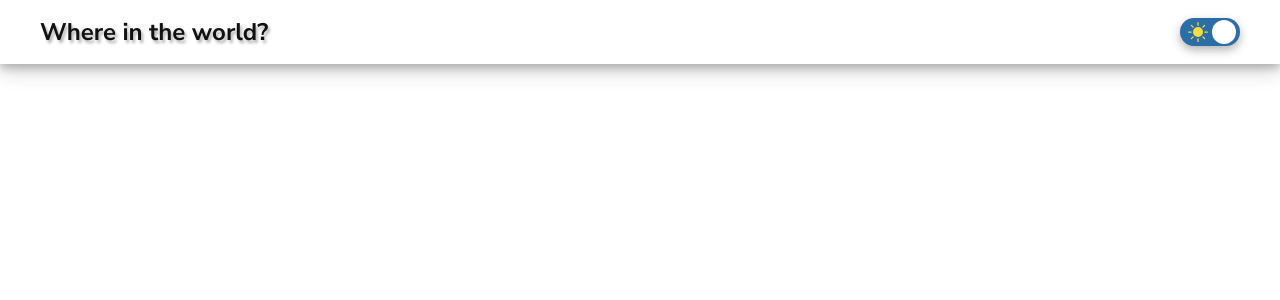
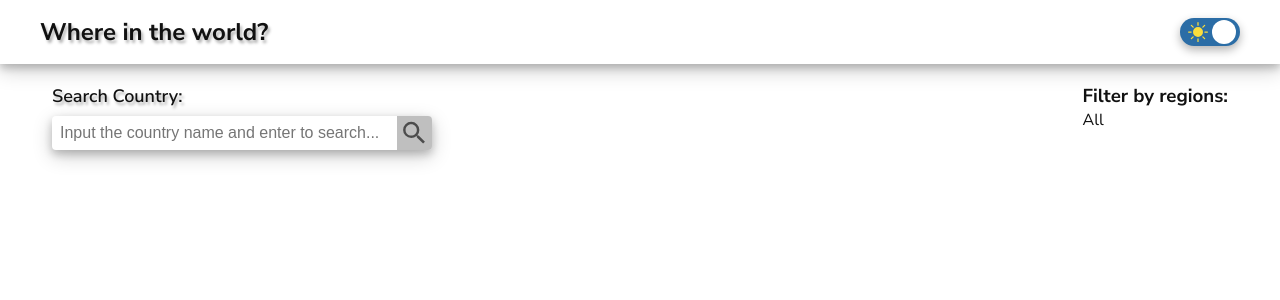
Before and after one commit to trongkhanh11/Intro2SE, a React (Create React App) app: page / in a window 1280 px wide. Shown: the top 300 px of the page. Built offline with nearby package versions, Linux system fonts and the light colour scheme.

Commit message:
Add Search

```diff
--- a/src/App.css
+++ b/src/App.css
@@ -12,16 +12,18 @@
 :root {
   --IconSwitchColor: hsl(51, 96%, 61%);
   --ToggleButtonBackground: hsl(208, 59%, 41%);
+  --TextShadow: 2px 3px 3px rgba(0, 0, 0, 0.3);
+  --BoxShadow: 0 4px 8px 0 rgba(0, 0, 0, 0.2), 0 6px 20px 0 rgba(0, 0, 0, 0.2);
 }
 
 .darkTheme {
   background-color: rgba(7, 49, 85, 0.572);
   color: #fff;
-  box-shadow: 0 4px 8px 0 rgba(0, 0, 0, 0.2), 0 6px 20px 0 rgba(0, 0, 0, 0.2);
+  box-shadow: var(--BoxShadow);
 }
 
 .lightTheme {
   background-color: #fff;
   color: #111;
-  box-shadow: 0 4px 8px 0 rgba(0, 0, 0, 0.2), 0 6px 20px 0 rgba(0, 0, 0, 0.2);
+  box-shadow: var(--BoxShadow);
 }
--- a/src/App.js
+++ b/src/App.js
@@ -1,12 +1,34 @@
+import { useContext } from 'react';
+import styled from 'styled-components';
 import './App.css';
 import Header from './Components/Header';
+import MainContent from './Components/MainContent';
+import {ThemeContext} from './Components/ThemeContext/themeContext';
 
 function App() {
+  const themeContext = useContext(ThemeContext);
   return (
-    <div className="App">
+    <AppContainer className={themeContext.theme}>
       <Header />
-    </div>
+      <ContentContainer>
+        <MainContent/>
+      </ContentContainer>
+    </AppContainer>
   );
 }
 
 export default App;
+
+const AppContainer = styled.div`
+  height: 100vh;
+  width: 100%;
+  overflow: hidden;
+`
+
+const ContentContainer = styled.div`
+  max-width: 1200px;
+  display: block;
+  width: 100%;
+  margin: 0 auto;
+  padding: 0 12px;
+`
--- a/src/Components/Header/SwitchMode.js
+++ b/src/Components/Header/SwitchMode.js
@@ -29,7 +29,7 @@
             }
             else {
                 refCircle.current.style.background = '#fff';
-                refToggle.current.style.background = 'hsl(208, 59%, 41%)';
+                refToggle.current.style.background = 'var(--ToggleButtonBackground)';
             }
         }
         changeBackgroundButton();
--- /dev/null
+++ b/src/Components/MainContent/SearchAndFilter/Filter.js
@@ -0,0 +1,12 @@
+import React from "react";
+
+function Filter(props) {
+    return (
+        <div>
+            <h3>Filter by regions:</h3>
+            <span>All</span>
+        </div>
+    )
+}
+
+export default Filter;
--- /dev/null
+++ b/src/Components/MainContent/SearchAndFilter/Search.js
@@ -0,0 +1,72 @@
+import React from "react";
+import {MdSearch} from 'react-icons/md'
+import styled from "styled-components";
+
+function Search(props) {
+    return (
+        <SearchPane>
+            <h3>Search Country:</h3>
+            <SearchElement>
+                <input
+                    type="text"
+                    placeholder="Input the country name and enter to search..."
+                />
+                <div style = {{width:'40px', height: '100%'}}>
+                    <MdSearch className="icon" />
+                </div>
+            </SearchElement>
+        </SearchPane>
+    )
+}
+
+export default Search;
+
+const SearchPane = styled.div`
+    max-width: 380px;
+    width: 100%;
+    margin-top: 20px;
+
+    h3 {
+        font-size: 18px;
+        font-weight: 600;
+        text-shadow: var(--TextShadow)
+    }
+`;
+
+const SearchElement = styled.div`
+    margin-top: 8px;
+    display: flex;
+    align-items: center;
+    justify-content: space-between;
+    width: 100%;
+    height: 34px;
+    background: #fff;
+    box-shadow: var(--BoxShadow);
+    border-radius: 4px;
+    overflow: hidden;
+
+    .icon {
+        height: 100%;
+        width: 100%;
+        padding: 2px;
+        text-align: center;
+        background: #aaa; !important;
+        box-shadow: none; !important;
+        opacity: 75%;
+        transition: opacity 0.2s linear;
+        &:hover {
+            opacity: 1;
+            cursor: pointer;
+        }
+    }
+
+    input {
+        border: 0;
+        outline: none;
+        width: 100%;
+        font-size: 16px;
+        font-weight: 500;
+        margin: 0 8px;
+    }
+
+`;
--- /dev/null
+++ b/src/Components/MainContent/SearchAndFilter/index.js
@@ -0,0 +1,23 @@
+import React from 'react';
+import styled from 'styled-components';
+import Filter from './Filter';
+import Search from './Search';
+
+function SearchAndFilter(props) {
+    return (
+        <SearchAndFilterPane>
+            <Search />
+            <Filter />
+        </SearchAndFilterPane>
+    )
+}
+
+export default SearchAndFilter;
+
+const SearchAndFilterPane = styled.div`
+    display: flex;
+    align-items: center;
+    justify-content: space-between;
+    margin-bottom: 20px;
+
+`
--- /dev/null
+++ b/src/Components/MainContent/index.js
@@ -0,0 +1,12 @@
+import React from 'react';
+import SearchAndFilter from './SearchAndFilter';
+
+function MainContent(props) {
+    return (
+        <div>
+            <SearchAndFilter />
+        </div>
+    )
+}
+
+export default MainContent;
```
